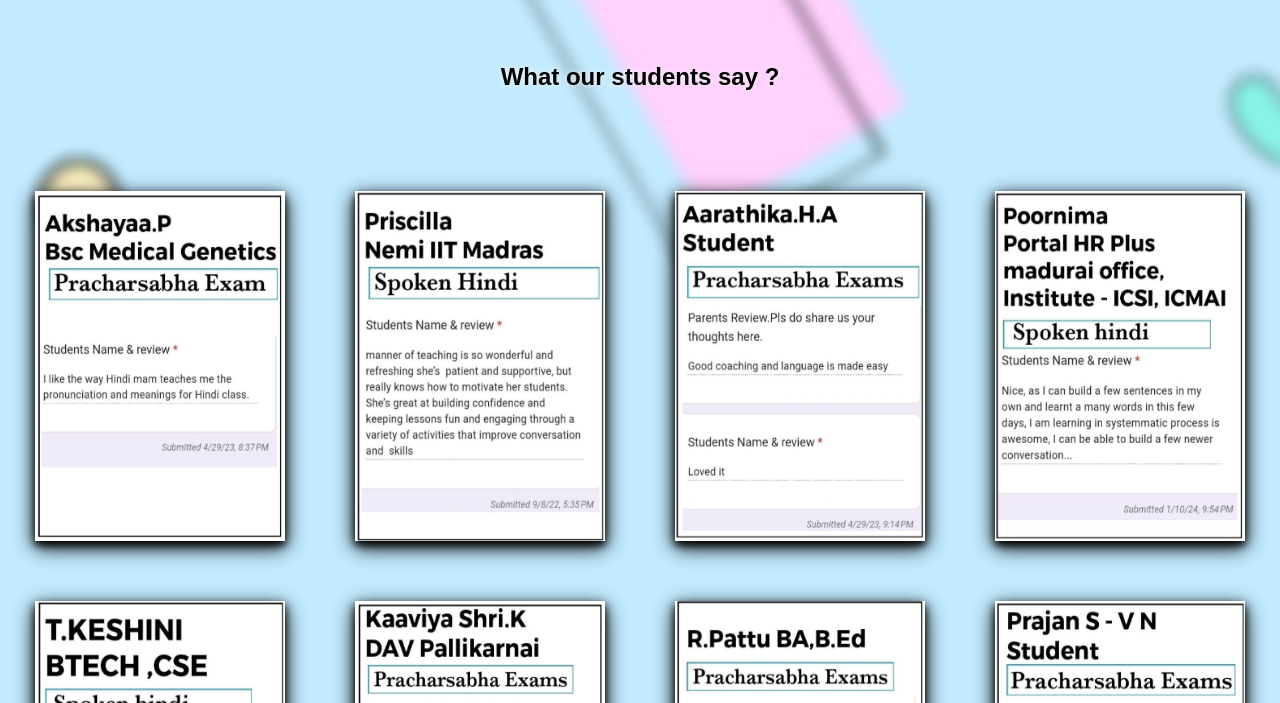
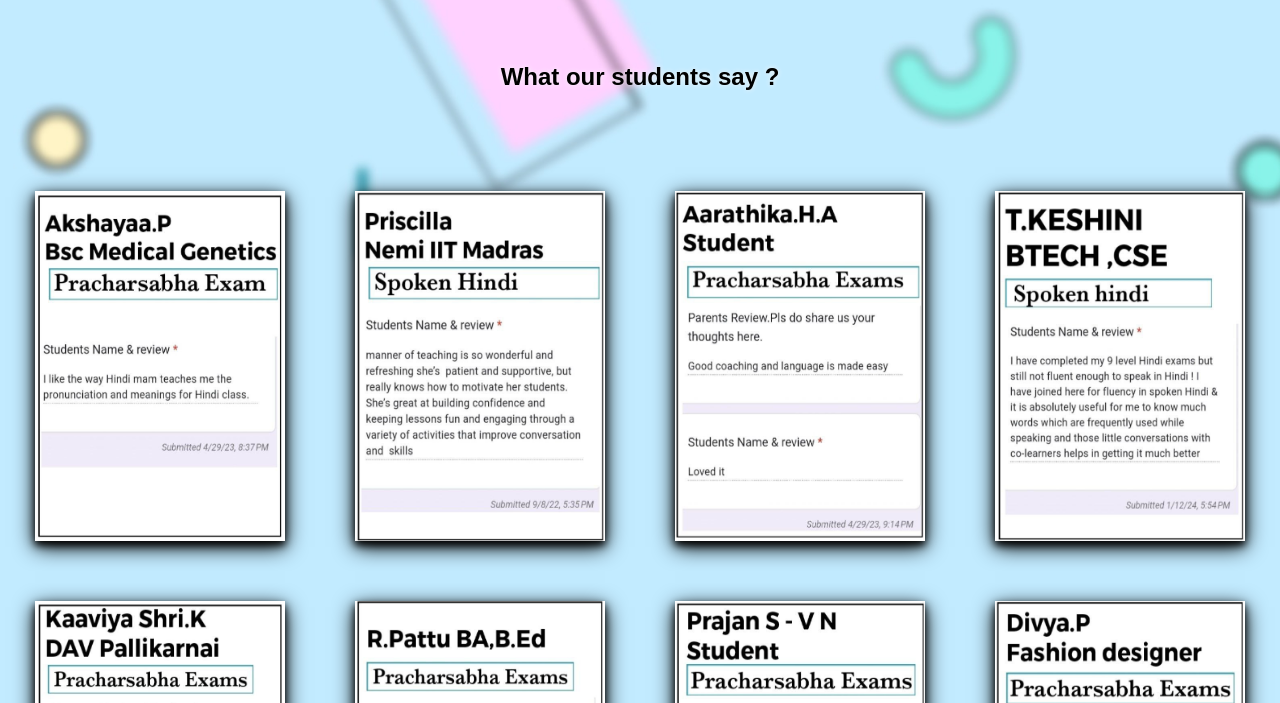
Before and after one commit to SiddiqueBasha7/school-site, a plain HTML site: page feedback.html in a window 1280 px wide. Shown: the part 97-800 px from the top of the page. Drawn offline with Linux system fonts and the light colour scheme.

Commit message:
modified:   feedback.html

```diff
--- a/feedback.html
+++ b/feedback.html
@@ -33,7 +33,7 @@
                 <img src="images/feed-images/review1.jpg">
                 <img src="images/feed-images/review2.jpg">
                 <img src="images/feed-images/review3.jpg">
-                <img src="images/feed-images/review4.jpg">
+                <!--img src="images/feed-images/review4.jpg"-->
                 <img src="images/feed-images/review5.jpg">
                 <img src="images/feed-images/review6.jpg">
                 <img src="images/feed-images/review7.jpg">
```
